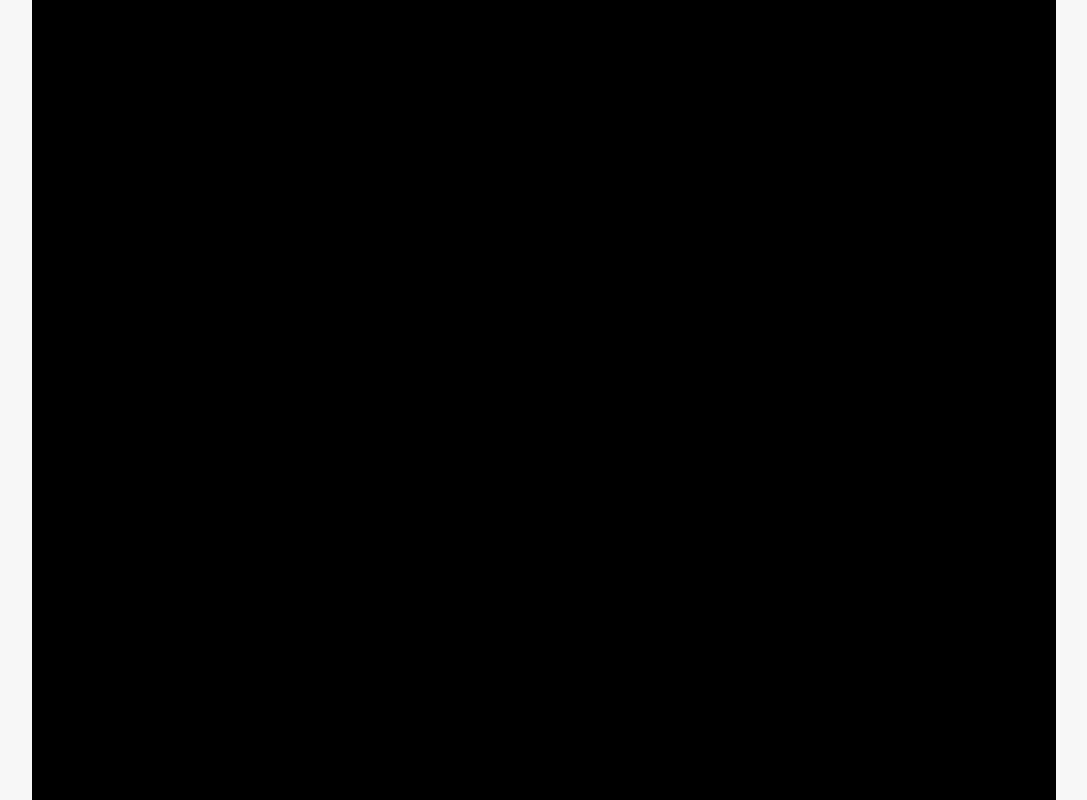
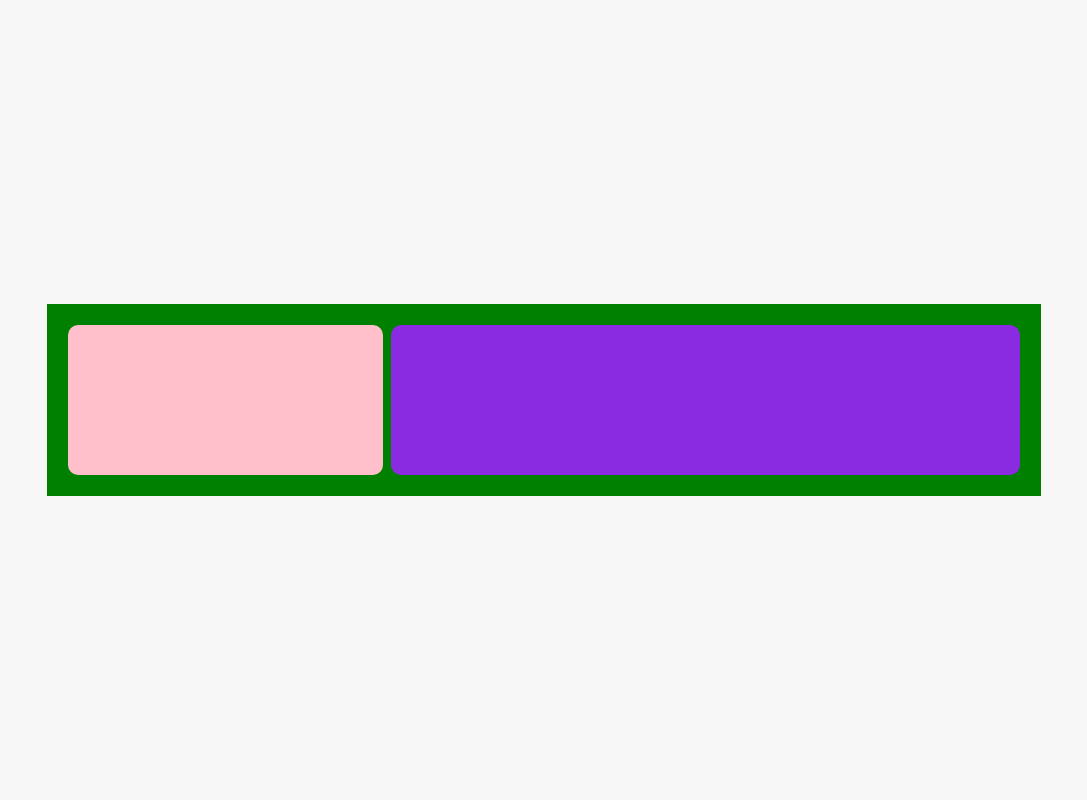
Before and after one commit to infos2374-bit/project, a plain HTML site: page index.html in a window 1280 px wide. Shown: the whole page, without its empty margins (96-1183 px from the left). Drawn offline with Linux system fonts and the light colour scheme.

Commit message:
update files

```diff
--- a/asset/style.css
+++ b/asset/style.css
@@ -1,16 +1,53 @@
-*{
+/* Reset */
+* {
   margin: 0;
   padding: 0;
   box-sizing: border-box;
 }
-body{
-    background-color:#f7f7f7;
+
+body {
+  min-height: 100vh;
+  background-color: #f7f7f7;
   display: flex;
-    flex-direction: column;
+  justify-content: center;
   align-items: center;
+  font-family: sans-serif;
 }
-main{
+
+/* Layout */
+.main {
   width: 80%;
   height: 100vh;
-    background-color: black;
+  display: flex;
 }
+
+.container {
+  width: 100%;
+  display: flex;
+  align-items: center;
+  justify-content: center;
+}
+
+.row {
+  width: 97%;
+  display: flex;
+  gap: 8px;
+    background-color: green;
+padding: 21px;
+}
+
+/* Boxes */
+.box {
+  min-height: 150px;
+  border-radius: 10px;
+}
+
+.box-left {
+  background-color: #ffc0cb;
+flex: 1;
+}
+
+.box-right {
+  background-color: #8a2be2;
+flex: 2;
+}
--- a/index.html
+++ b/index.html
@@ -1,14 +1,21 @@
 <!DOCTYPE html>
 <html lang="en">
 <head>
-    <meta charset="UTF-8">
-    <meta name="viewport" content="width=device-width, initial-scale=1.0">
-    <title>Document</title>
-    <link rel="stylesheet" href="asset/style.css">
+  <meta charset="UTF-8" />
+  <meta name="viewport" content="width=device-width, initial-scale=1.0" />
+  <title>Flex Layout</title>
+
+  <!-- External CSS -->
+  <link rel="stylesheet" href="asset/style.css" />
 </head>
 <body>
-    <main>
-
-    </main>
+  <main class="main">
+    <section class="container">
+      <div class="row">
+        <div class="box box-left"></div>
+        <div class="box box-right"></div>
+      </div>
+    </section>
+  </main>
 </body>
 </html>
```
Lines whose indentation alone changed are shown as unchanged.
